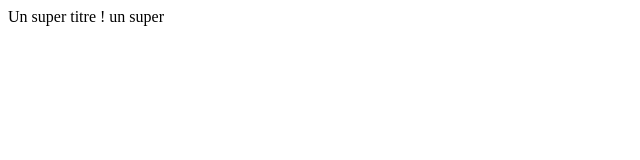
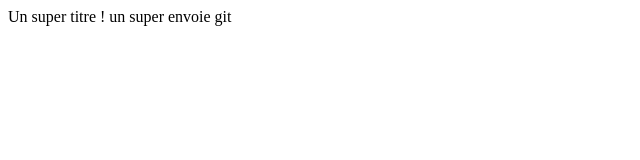
Before and after one commit to dolydev/projet_git, a plain HTML site: page index.html in a window 1280 px wide. Shown: the full height of the page, 0-640 px from the left. Drawn offline with Linux system fonts and the light colour scheme.

Commit message:
test 2 github

```diff
--- a/index.html
+++ b/index.html
@@ -1,7 +1,7 @@
 <html>
     Un super titre !
     un super <paragraph class="x">
-
+    envoie git
 
     </paragraph>
 </html>
```
